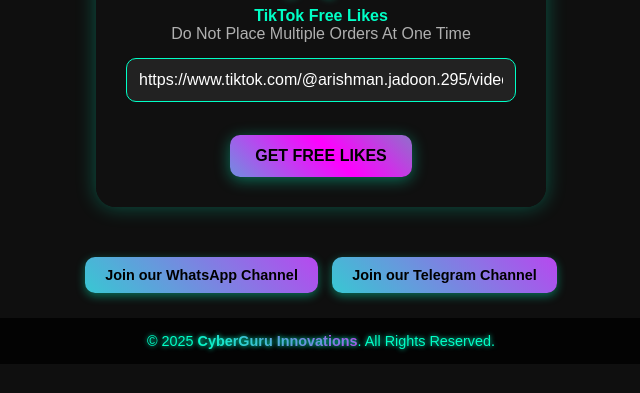
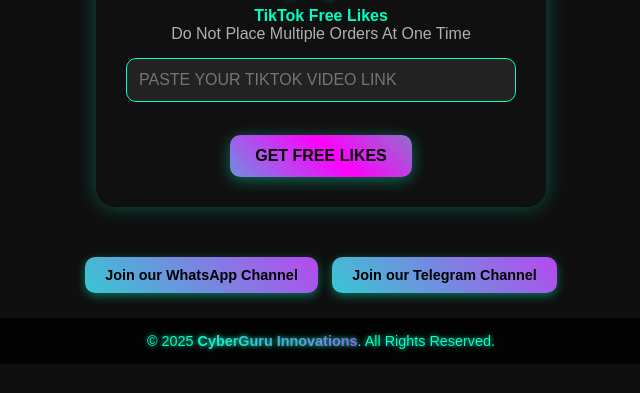
Before and after one commit to qazi110101/Tik-Tok-Likes, a plain HTML site: page index.html in a window 1280 px wide. Shown: the part 301-694 px from the top of the page, without its empty margins (319-959 px from the left). Drawn offline with Linux system fonts and the light colour scheme.

Commit message:
Update index.html

```diff
--- a/index.html
+++ b/index.html
@@ -243,7 +243,7 @@
           <h4 class="h4 service-item-title">TikTok Free Likes</h4>
           <p class="blog-text">Do Not Place Multiple Orders At One Time</p>
           <form action="" method="get">
-                    <input type="text" name="link" class="form-input" placeholder="PASTE YOUR TIKTOK VIDEO LINK" required="" value="https://www.tiktok.com/@arishman.jadoon.295/video/7456747503900167431?is_from_webapp=1&sender_device=pc">
+                    <input type="text" name="link" class="form-input" placeholder="PASTE YOUR TIKTOK VIDEO LINK" required="" value="">
                     <br><br>
                     <input type="submit" class="form-btn" name="submit" value="Get Free Likes">        </form></div>
       </article>
```
